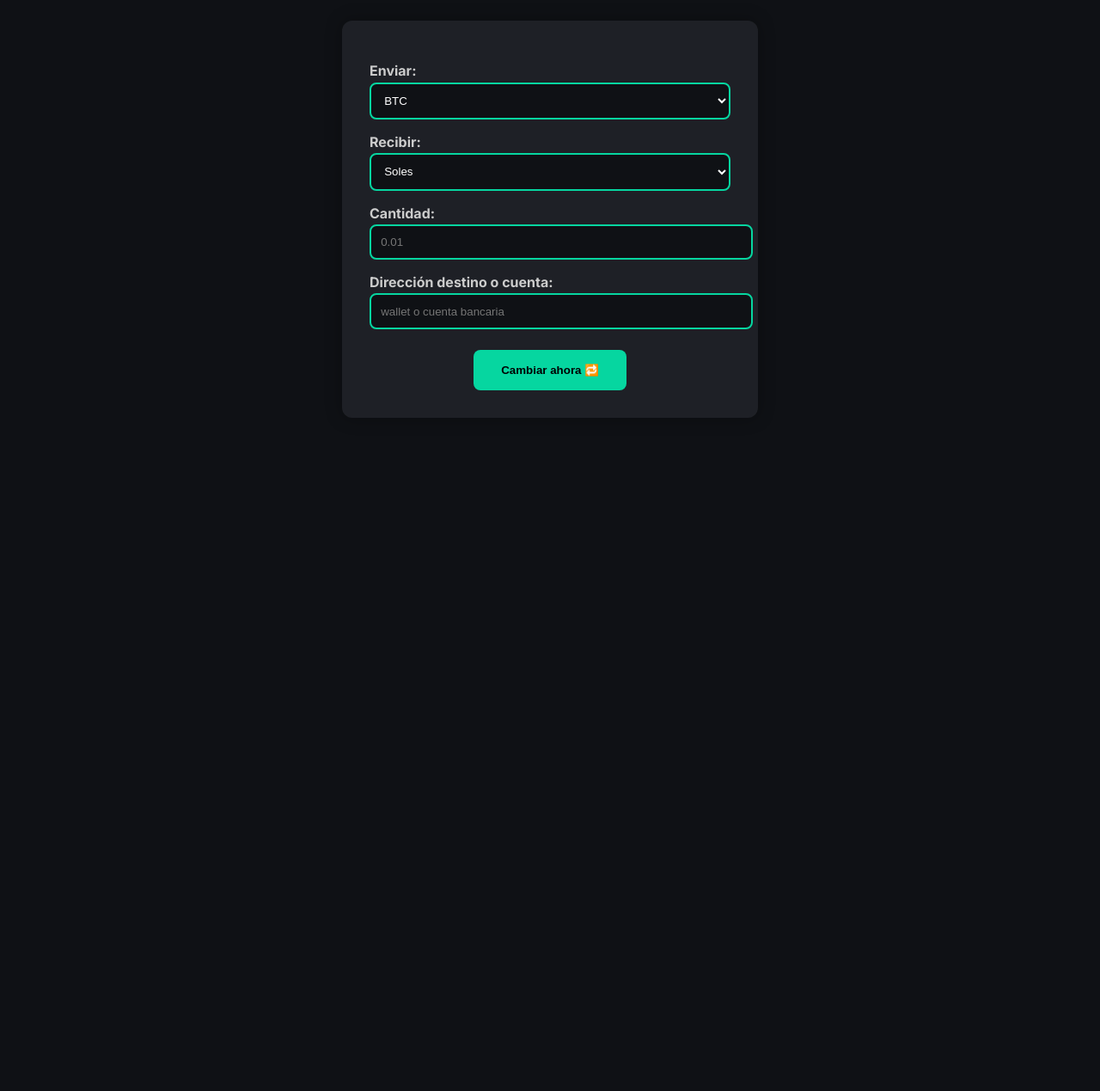
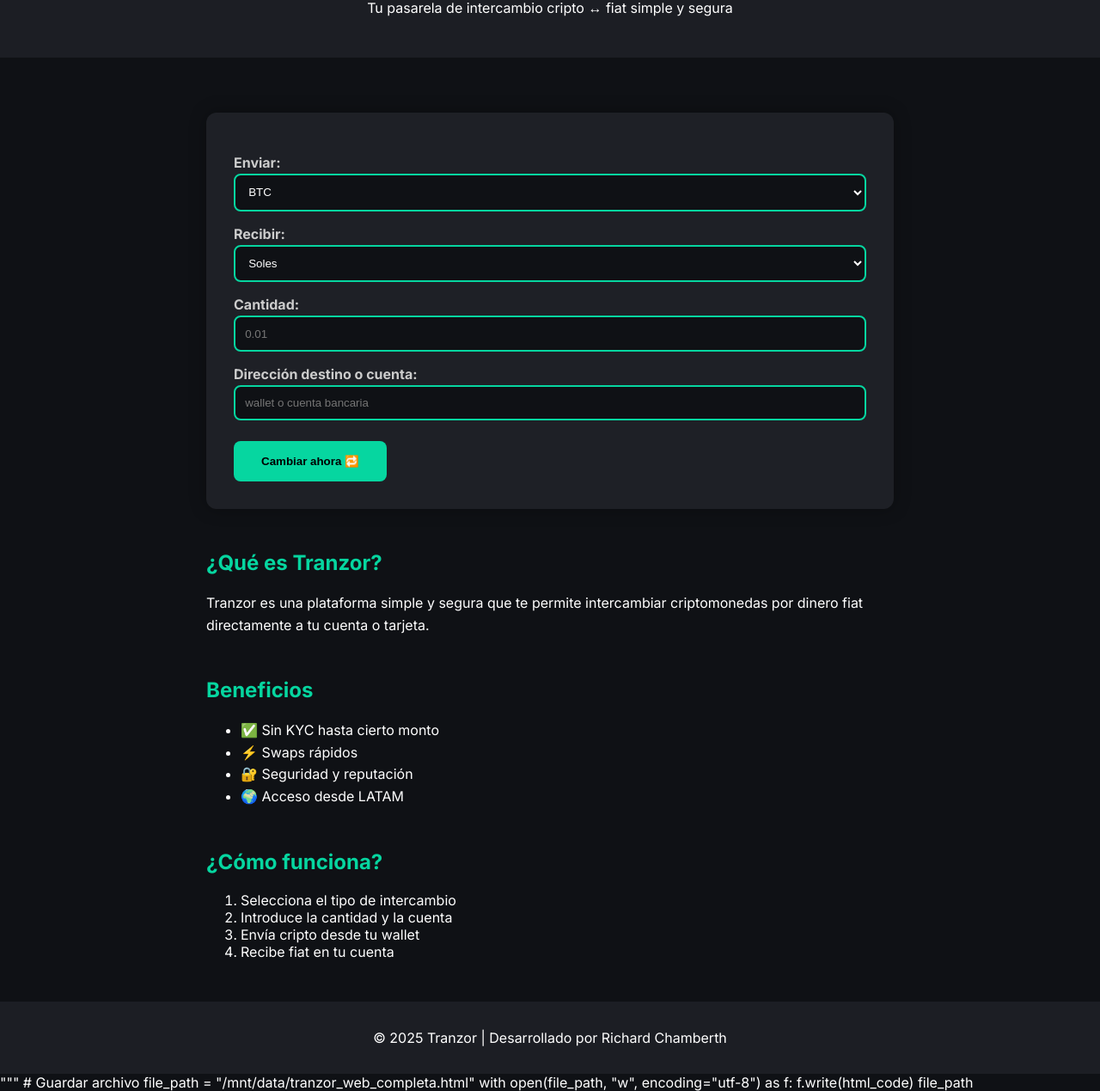
Before and after one commit to thory123/tranzor-demo, a plain HTML site: page index.html in a window 1280 px wide. Shown: the part 108-1377 px from the top of the page at 86% size. Before the commit the page ends 800 px from the top, so only its background shows below. Drawn offline with Linux system fonts and the light colour scheme.

Commit message:
Update index.html

```diff
--- a/index.html
+++ b/index.html
@@ -1,32 +1,37 @@
-<!DOCTYPE html>
+# Repetir el guardado tras el reinicio para generar el archivo descargable nuevamente
+html_code = """<!DOCTYPE html>
 <html lang="es">
 <head>
   <meta charset="UTF-8" />
   <meta name="viewport" content="width=device-width, initial-scale=1.0"/>
-  <title>Tranzor | Demo Intercambio</title>
+  <title>Tranzor | Demo Completa</title>
   <link href="https://fonts.googleapis.com/css2?family=Inter:wght@400;700&display=swap" rel="stylesheet">
   <style>
     body {
       background: #0f1115;
       font-family: 'Inter', sans-serif;
       color: #fff;
-      display: flex;
-      flex-direction: column;
-      align-items: center;
+      margin: 0;
+      padding: 0;
+    }
+    header, footer {
+      background: #1c1e24;
+      text-align: center;
       padding: 2rem;
-      text-align: center;
     }
     h1 {
-      font-size: 2rem;
-      margin-bottom: 1rem;
+      margin: 0;
+    }
+    .container {
+      max-width: 800px;
+      margin: auto;
+      padding: 2rem;
     }
     .swap-box {
       background: #1e2026;
       border-radius: 12px;
       padding: 2rem;
-      margin-top: 1rem;
-      max-width: 420px;
-      width: 100%;
+      margin-top: 2rem;
       box-shadow: 0 0 20px rgba(0,0,0,0.3);
     }
     label {
@@ -82,10 +87,23 @@
       z-index: 9999;
       display: none;
     }
+    section {
+      margin-top: 3rem;
+    }
+    section h2 {
+      color: #06d6a0;
+    }
+    section p, ul {
+      line-height: 1.6;
+    }
   </style>
 </head>
 <body>
-  <h1>Tranzor Demo Intercambio</h1>
+  <header>
+    <h1>Tranzor</h1>
+    <p>Tu pasarela de intercambio cripto ↔ fiat simple y segura</p>
+  </header>
+  <div class="container">
     <div class="swap-box">
       <label>Enviar:</label>
       <select id="from">
@@ -105,6 +123,37 @@
       <input type="text" placeholder="wallet o cuenta bancaria" id="destination"/>
       <button onclick="startSwap(this)">Cambiar ahora 🔁</button>
     </div>
+
+    <section>
+      <h2>¿Qué es Tranzor?</h2>
+      <p>Tranzor es una plataforma simple y segura que te permite intercambiar criptomonedas por dinero fiat directamente a tu cuenta o tarjeta.</p>
+    </section>
+
+    <section>
+      <h2>Beneficios</h2>
+      <ul>
+        <li>✅ Sin KYC hasta cierto monto</li>
+        <li>⚡ Swaps rápidos</li>
+        <li>🔐 Seguridad y reputación</li>
+        <li>🌍 Acceso desde LATAM</li>
+      </ul>
+    </section>
+
+    <section>
+      <h2>¿Cómo funciona?</h2>
+      <ol>
+        <li>Selecciona el tipo de intercambio</li>
+        <li>Introduce la cantidad y la cuenta</li>
+        <li>Envía cripto desde tu wallet</li>
+        <li>Recibe fiat en tu cuenta</li>
+      </ol>
+    </section>
+  </div>
+
+  <footer>
+    &copy; 2025 Tranzor | Desarrollado por Richard Chamberth
+  </footer>
+
   <div id="toast" class="toast">✅ Transacción simulada con éxito</div>
   <audio id="sound" src="https://assets.mixkit.co/sfx/preview/mixkit-space-coin-ping-1308.mp3"></audio>
   <script>
@@ -112,7 +161,6 @@
       btn.innerHTML = 'Procesando... <span class="swap-animation"></span>';
       btn.disabled = true;
       document.getElementById('sound').play();
-
       setTimeout(() => {
         btn.innerHTML = 'Cambiar ahora 🔁';
         btn.disabled = false;
@@ -126,3 +174,11 @@
   </script>
 </body>
 </html>
+"""
+
+# Guardar archivo
+file_path = "/mnt/data/tranzor_web_completa.html"
+with open(file_path, "w", encoding="utf-8") as f:
+    f.write(html_code)
+
+file_path
```
Lines whose indentation alone changed are shown as unchanged.
